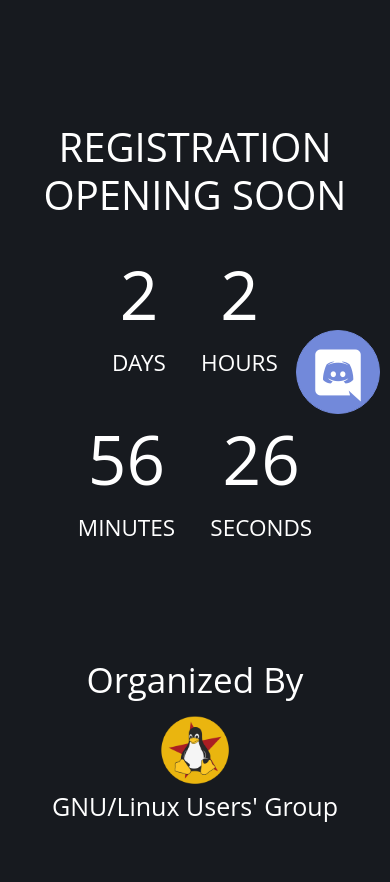
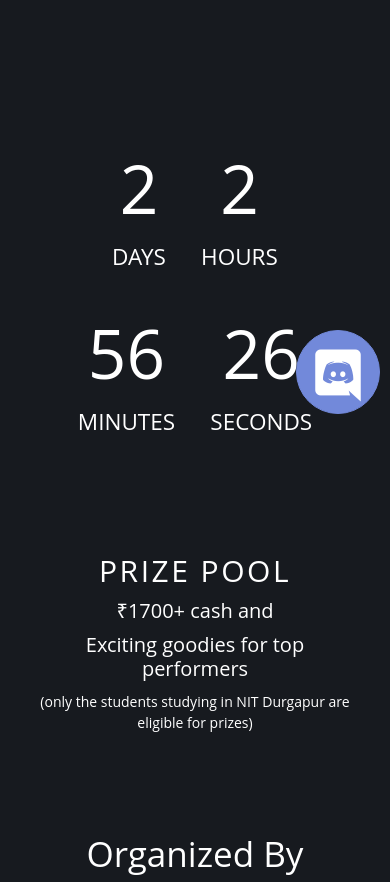
Before and after one commit to CyberCitizen01/minictf-site, a plain HTML site: page index.html in a window 390 px wide. Shown: the part 420-1302 px from the top of the page. Before the commit the page ends 1251 px from the top, so only its background shows below. Drawn offline with nearby package versions, Linux system fonts and the light colour scheme.

Commit message:
Added prizes section

```diff
--- a/css/style.css
+++ b/css/style.css
@@ -209,6 +209,12 @@ a:hover {
     padding: 10px;
     display: block;
   }
+  .container>h4{
+    font-size: 1rem;
+  }
+  .container>p{
+    font-size: .7rem;
+  }
 }
 
 .center-image {
--- a/index.html
+++ b/index.html
@@ -42,7 +42,6 @@
             <br>
 
             <div class="container">
-                <h2 id="headline">REGISTRATION OPENING SOON</h2>
                 <div id="countdown">
                     <div>
                         <li><span id="days"></span>days</li>
@@ -51,6 +50,12 @@
                         <li><span id="seconds"></span>Seconds</li>
                     </div>
                 </div>
+            </div>
+            <div class="container">
+                <h1>Prize Pool</h1>
+                <h4>₹1700+ cash and</h4>
+                <h4>Exciting goodies for top performers</h4>
+                <p>(only the students studying in NIT Durgapur are eligible for prizes)</p>
             </div>
 <!--
             <div class="container">
```
